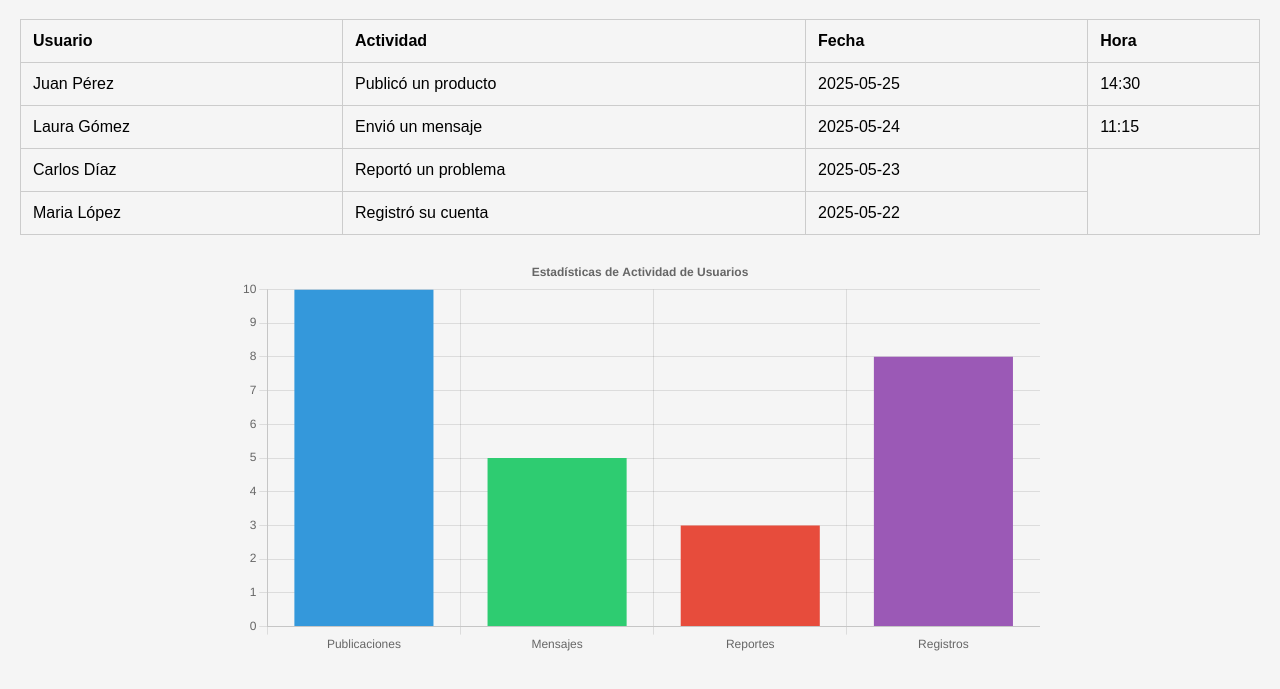
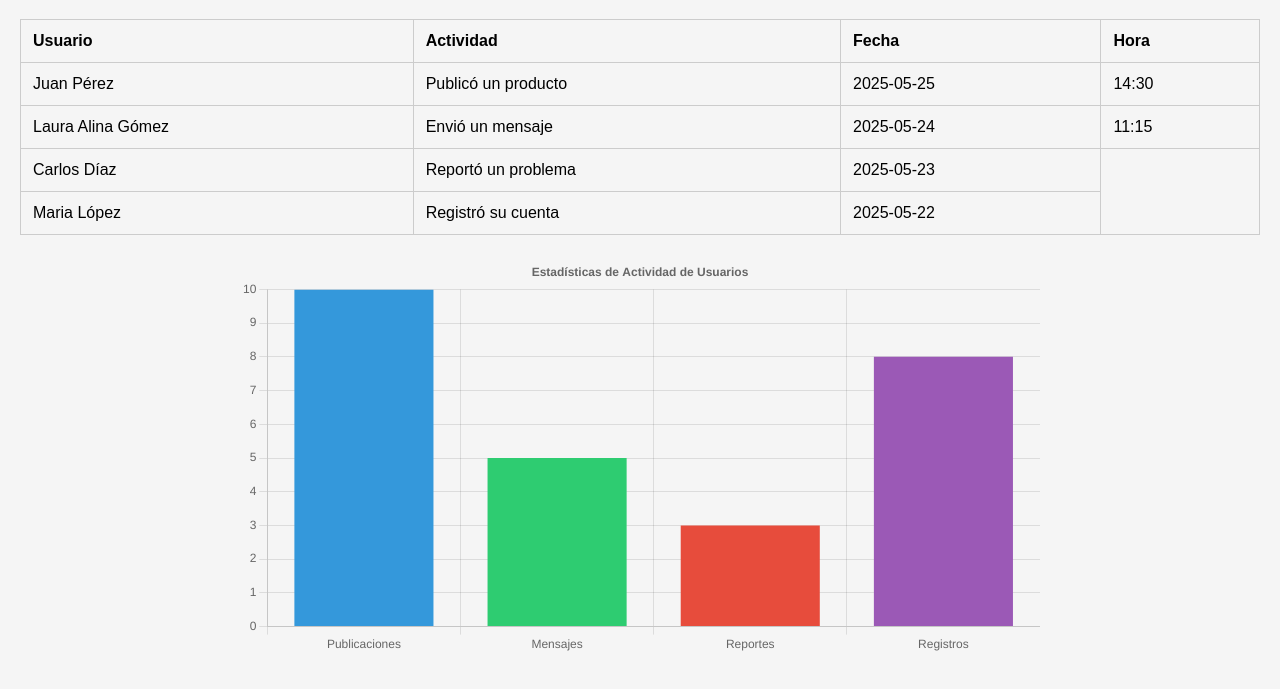
Before and after one commit to LeandroRizo/IDAS-Equipo-2, a website: page public/reportes.html in a window 1280 px wide. Shown: the part 61-750 px from the top of the page. Drawn offline with nearby package versions, Linux system fonts and the light colour scheme.

Commit message:
Reportes

```diff
--- a/public/reportes.html
+++ b/public/reportes.html
@@ -28,7 +28,7 @@
         </thead>
         <tbody>
             <tr><td>Juan Pérez</td><td>Publicó un producto</td><td>2025-05-25</td><td>14:30</td></tr>
-            <tr><td>Laura Gómez</td><td>Envió un mensaje</td><td>2025-05-24</td><td>11:15</td></tr>
+            <tr><td>Laura Alina Gómez</td><td>Envió un mensaje</td><td>2025-05-24</td><td>11:15</td></tr>
             <tr><td>Carlos Díaz</td><td>Reportó un problema</td><td>2025-05-23</td></tr>
             <tr><td>Maria López</td><td>Registró su cuenta</td><td>2025-05-22</td></tr>
         </tbody>
```
